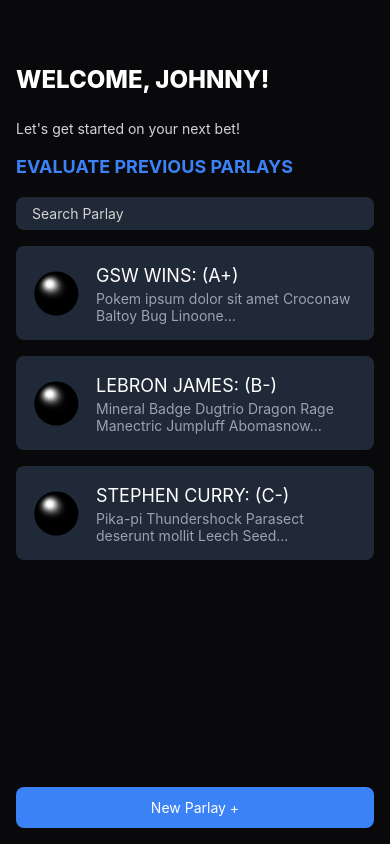
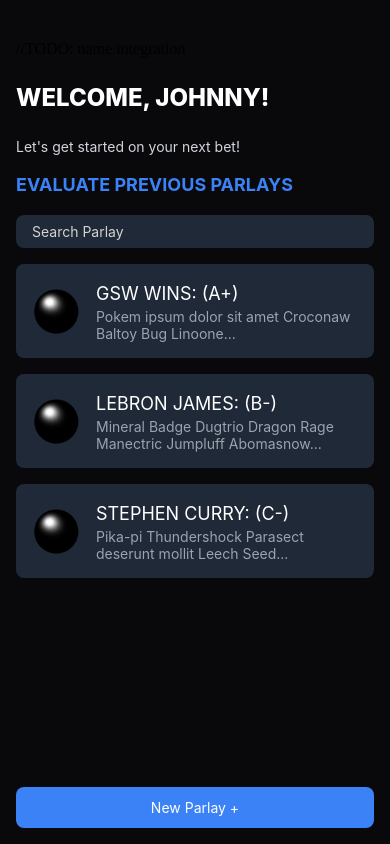
Before and after one commit to yashdesh6/bestbet-app, a React Native app: screen /HomeScreen in a window 390 px wide. Built offline with nearby package versions, Linux system fonts and the light colour scheme.

Commit message:
Update HomeScreen.js

```diff
--- a/screens/HomeScreen.js
+++ b/screens/HomeScreen.js
@@ -2,6 +2,7 @@ import React, { useState } from 'react';
 import { View, Text, TextInput, TouchableOpacity, ScrollView, Image } from 'react-native';
 import NewBetModal from '../components/NewBetModal'; // Adjust the import path if necessary
 
+//TODO: Get parlays from SQLite DB
 const parlayData = [
   {
     title: 'GSW WINS',
@@ -21,7 +22,6 @@ const parlayData = [
     description: 'Pika-pi Thundershock Parasect deserunt mollit Leech Seed...',
     image: require('../assets/images/placeholder.png'),
   },
-  // Add more parlay items as needed
 ];
 
 
@@ -32,6 +32,7 @@ const HomeScreen = ({navigation}) => {
     <View className="bg-zinc-950 flex-1">
       <ScrollView>
         <View className="px-4 py-10">
+          //TODO: name integration
           <Text className="text-white text-2xl font-extrabold my-6">WELCOME, JOHNNY!</Text>
           <Text className="text-gray-300 mb-4">Let's get started on your next bet!</Text>
 
```
